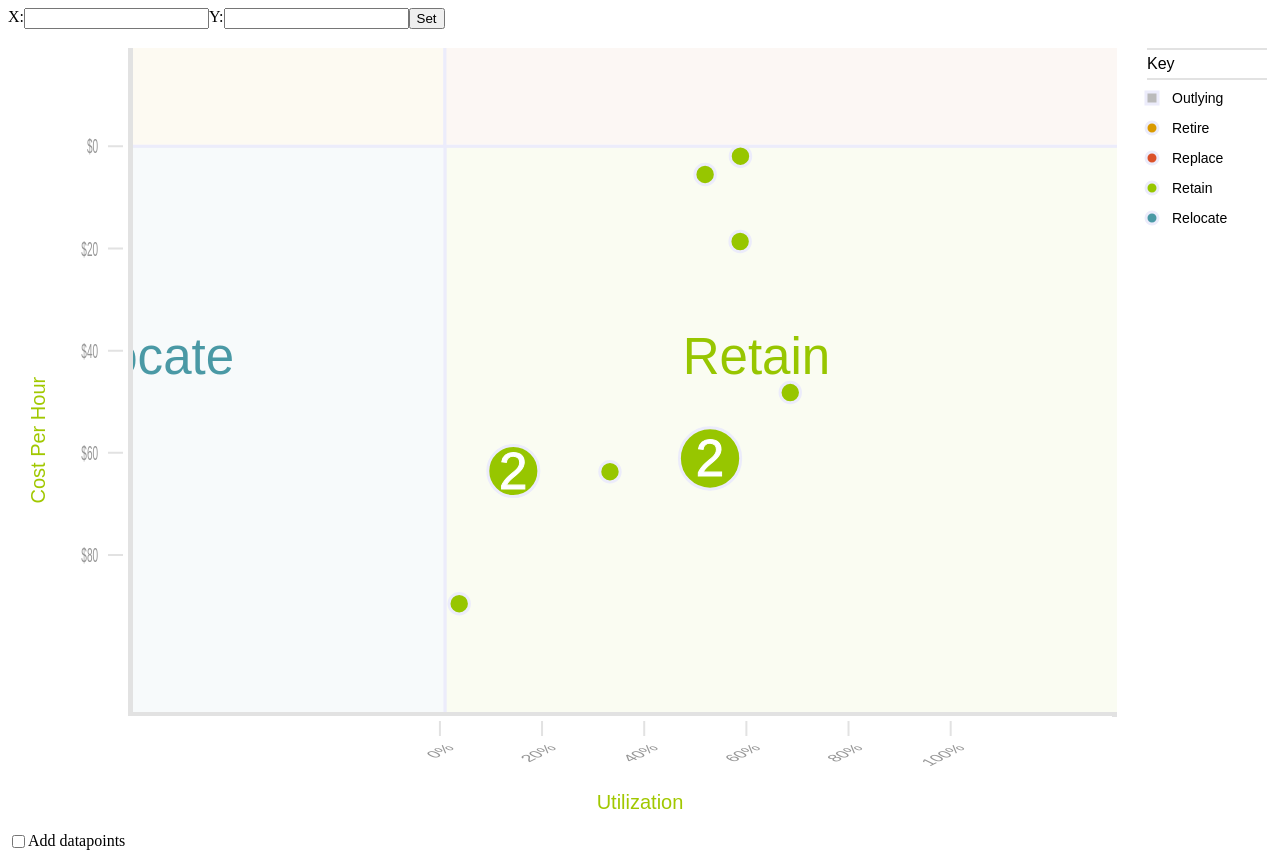
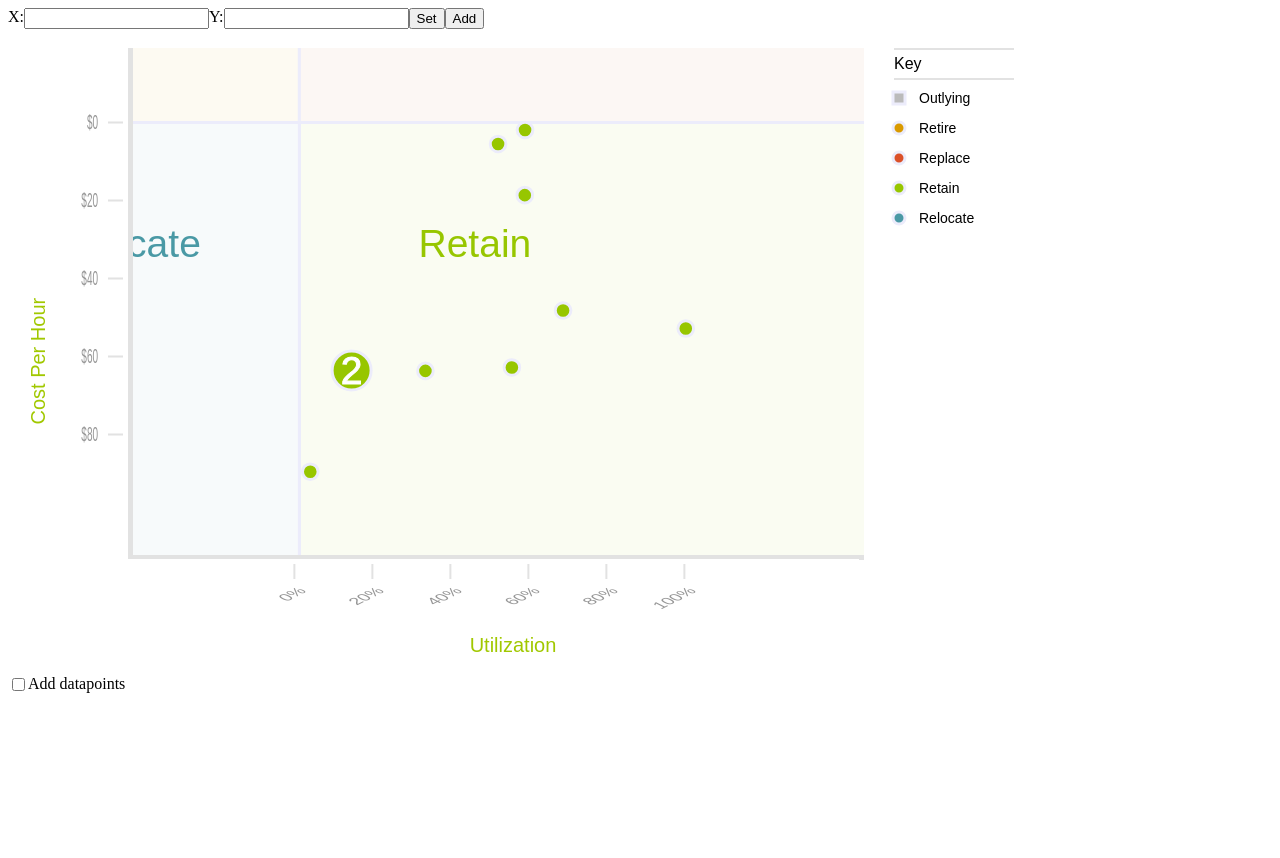
Before and after one commit to OSTUSA/ScatterPlot, a plain HTML site: page index.html in a window 1280 px wide. After the commit the page ends 800 px from the top, so only its background shows below. Drawn offline with nearby package versions, Linux system fonts and the light colour scheme.

Commit message:
Messing around with plugging angular in

```diff
--- a/index.html
+++ b/index.html
@@ -3,6 +3,38 @@
 		<script type="text/javascript" src="scripts/raphael.min.js"></script>
 		<script type="text/javascript" src="scripts/quadChart.js"></script>
 		<script type="text/javascript" src="https://ajax.googleapis.com/ajax/libs/angularjs/1.0.8/angular.min.js"></script>
+		<script type="text/javascript">
+			var bsData = function(i, minX, maxX, minY, maxY){
+				var data = [];
+				for(;i--;){
+					data.push({
+						Serial: 'A' + i,
+						Notes: 'Notes for A' + i + 'abcde fghi zklm nop',
+						X: Math.random() * (maxX - minX) + minX,
+						Y: Math.random() * (maxY - minY) + minY,
+						Neighborhood: -1
+					});
+				}
+				return data;
+			}
+
+			var BsChartData = bsData(1, -100, 100, -100, 100);
+
+
+			function QuadCtrl($scope){
+				$scope.DataSet = BsChartData;
+
+				$scope.Clicked = function(){
+					BsChartData.push(Math.random());
+				}
+
+				$scope.$watch('DataSet', function(){
+					// TODO finish addition of data to the chart
+					//$scope.DataSet = [];
+					alert('Yo! it changed');
+				});
+			}
+		</script>
 		<style>
 			input, label{
 				float: left;
@@ -11,13 +43,14 @@
 		</style>
 	</head>
 
-	<body style="background:#fff">
-		<div style="height:40px">
+	<body style="background:#fff" ng-app>
+		<div style="height:40px" ng-controller="QuadCtrl">
 			<label>X:</label><input id="xMean" type="text"></input>
 			<label>Y:</label><input id="yMean" type="text"></input>
 			<input type="button" value="Set" onclick="SetZero()"></input>
+			<input type="button" value="Add" ng-click="Clicked()"></input>
 		</div>
-		<div id="quadChart" style="position:relative;width:100%;height:100%">
+		<div id="quadChart" style="position:relative;width:80%;height:80%">
 
 		</div>
 		<input type="checkbox" id="keepAdding">Add datapoints </input>
@@ -146,20 +179,6 @@
 				return {Shape: shape, Text: txt};
 			};
 
-			var bsData = function(i, minX, maxX, minY, maxY){
-				var data = [];
-				for(;i--;){
-					data.push({
-						Serial: 'A' + i,
-						Notes: 'Notes for A' + i + 'abcde fghi zklm nop',
-						X: Math.random() * (maxX - minX) + minX,
-						Y: Math.random() * (maxY - minY) + minY,
-						Neighborhood: -1
-					});
-				}
-				return data;
-			}
-
 			function DiagText(cvs, di){
 				var txt = cvs.text(di.X, di.Y, di.Neighborhood + '')
 				             .attr('stroke', '#f00')
@@ -261,6 +280,8 @@
 			setInterval(function(){
 				if(adding)
 					QuadChart.AddDataPoints(chart, bsData(1, -100, 100, -100, 100))
+
+
 			}, 50);
 
 		</script>
```
